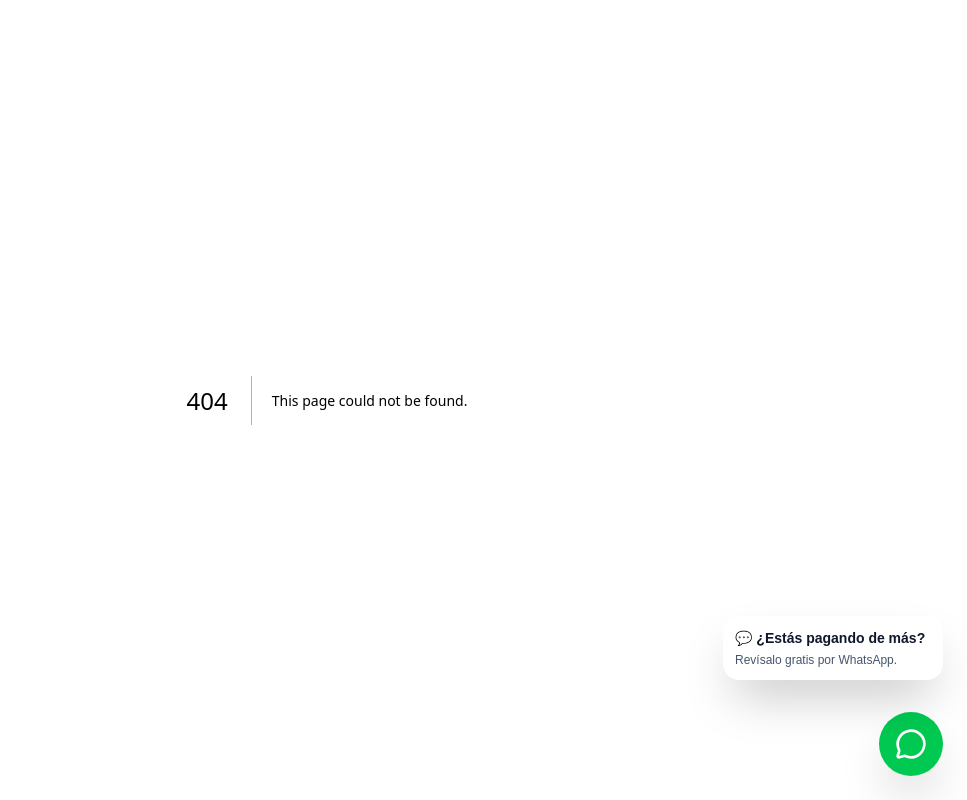
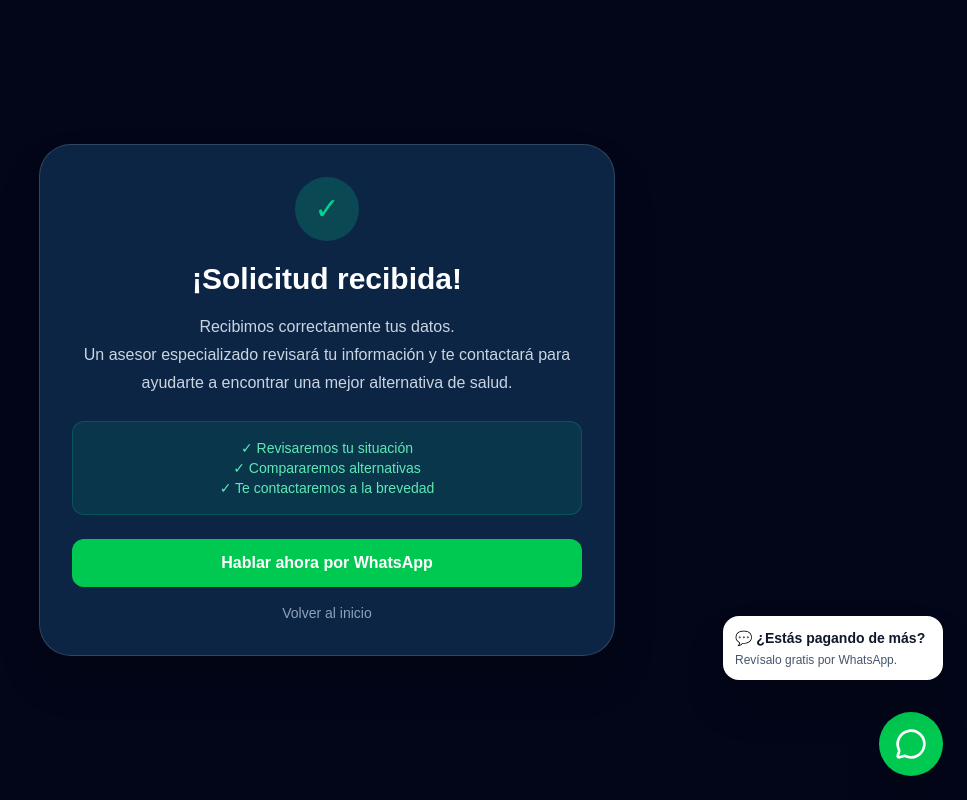
Before and after one commit to isaprecotizainteligente-hub/isapre-cotiza-inteligente, a Next.js app: page /cotizacion-enviada in a window 1280 px wide. Before the commit this address had no page. Shown: the whole page, without its empty margins (313-1280 px from the left). Built offline with nearby package versions, Linux system fonts and the light colour scheme.

Commit message:
Agregar pagina de confirmacion de cotizacion

```diff
--- /dev/null
+++ b/app/cotizacion-enviada/page.tsx
@@ -0,0 +1,50 @@
+import Link from "next/link";
+
+export default function CotizacionEnviadaPage() {
+  return (
+    <main className="flex min-h-screen items-center justify-center bg-slate-950 px-6 py-16">
+      <div className="w-full max-w-xl rounded-[32px] border border-white/15 bg-[#0D2747]/95 p-8 text-center shadow-2xl">
+
+        <div className="mx-auto mb-5 flex h-16 w-16 items-center justify-center rounded-full bg-emerald-400/20 text-3xl text-emerald-400">
+          ✓
+        </div>
+
+        <h1 className="text-3xl font-black text-white">
+          ¡Solicitud recibida!
+        </h1>
+
+        <p className="mt-4 leading-7 text-slate-300">
+          Recibimos correctamente tus datos.
+          <br />
+          Un asesor especializado revisará tu información y te contactará
+          para ayudarte a encontrar una mejor alternativa de salud.
+        </p>
+
+        <div className="mt-6 rounded-xl border border-emerald-400/20 bg-emerald-400/10 p-4 text-sm text-emerald-300">
+          ✓ Revisaremos tu situación
+          <br />
+          ✓ Compararemos alternativas
+          <br />
+          ✓ Te contactaremos a la brevedad
+        </div>
+
+        <a
+          href="https://wa.me/56974171917"
+          target="_blank"
+          rel="noopener noreferrer"
+          className="mt-6 block rounded-xl bg-green-500 px-5 py-3 font-bold text-white transition hover:bg-green-600"
+        >
+          Hablar ahora por WhatsApp
+        </a>
+
+        <Link
+          href="/"
+          className="mt-4 block text-sm text-slate-400 hover:text-white"
+        >
+          Volver al inicio
+        </Link>
+
+      </div>
+    </main>
+  );
+}
```
